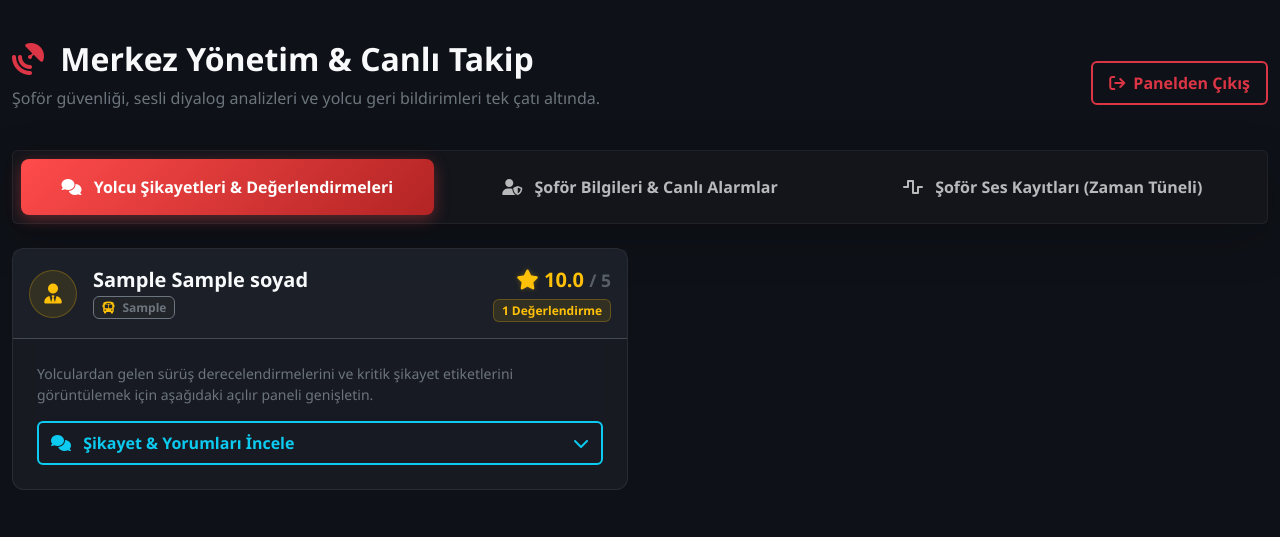
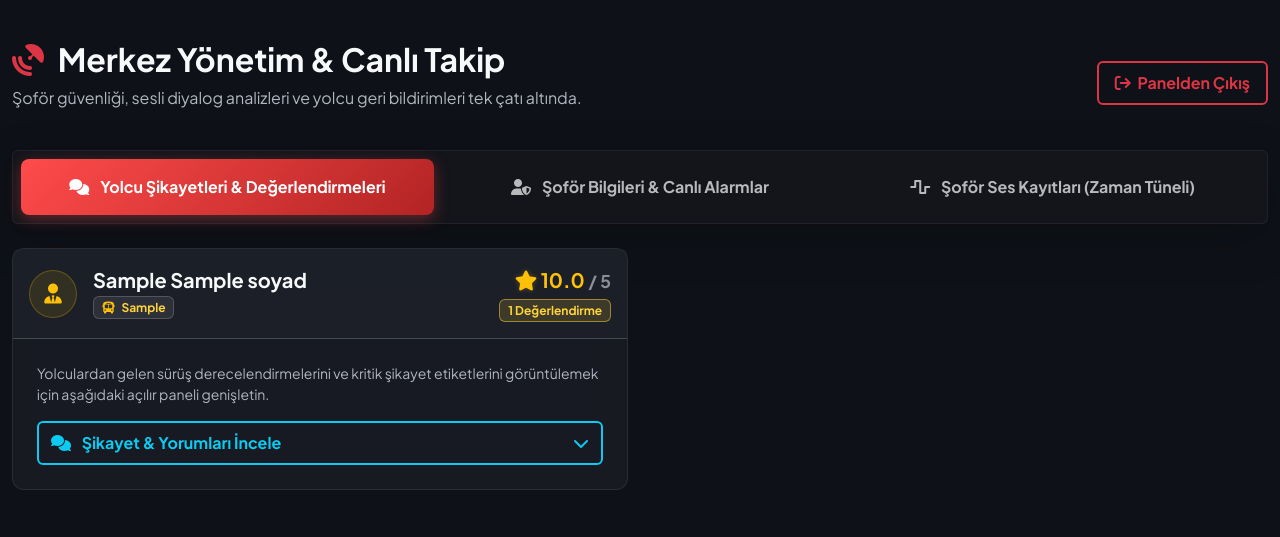
Before and after one commit to AhmetCol11/-Trust-fleet, a Flask app: template app/templates/admin.html in a window 1280 px wide. Shown: the top 537 px of the page. Run offline with Flask 3, Linux system fonts and the light colour scheme; the template is opened without the code that fills it: most values are stand-ins (such as "Sample title", 1, 10 or a date in 2020).

Commit message:
fix: apply global high contrast typography and custom neon badges to resolve text visibility issues

```diff
--- a/app/templates/admin.html
+++ b/app/templates/admin.html
@@ -89,6 +89,73 @@
         font-family: 'Courier New', Courier, monospace;
         font-size: 0.9rem;
     }
+
+    /* Custom High-Contrast Premium Badges */
+    .badge-custom-info {
+        background: rgba(13, 202, 240, 0.15) !important;
+        color: #0dcaf0 !important;
+        border: 1px solid rgba(13, 202, 240, 0.5) !important;
+    }
+    .badge-custom-danger {
+        background: rgba(255, 107, 107, 0.15) !important;
+        color: #ff6b6b !important;
+        border: 1px solid rgba(255, 107, 107, 0.5) !important;
+    }
+    .badge-custom-success {
+        background: rgba(46, 204, 113, 0.15) !important;
+        color: #2ecc71 !important;
+        border: 1px solid rgba(46, 204, 113, 0.5) !important;
+    }
+    .badge-custom-warning {
+        background: rgba(255, 212, 59, 0.15) !important;
+        color: #ffd43b !important;
+        border: 1px solid rgba(255, 212, 59, 0.5) !important;
+    }
+    .badge-custom-dark {
+        background: rgba(255, 255, 255, 0.08) !important;
+        color: #f1f5f9 !important;
+        border: 1px solid rgba(255, 255, 255, 0.18) !important;
+    }
+
+    /* Support classes for badge-custom-dark with inner colors */
+    .badge-custom-dark.text-warning {
+        color: #ffd43b !important;
+    }
+    .badge-custom-dark.text-info {
+        color: #0dcaf0 !important;
+    }
+    .badge-custom-dark.text-danger {
+        color: #ff6b6b !important;
+    }
+    .badge-custom-dark.text-muted {
+        color: #a0a5b5 !important;
+    }
+
+    /* Accordion Premium Styling */
+    .accordion-button {
+        color: #fafafa !important;
+        background-color: rgba(22, 24, 31, 0.65) !important;
+        box-shadow: none !important;
+        border: 1px solid rgba(255, 255, 255, 0.06) !important;
+        transition: all 0.2s ease;
+    }
+    .accordion-button:not(.collapsed) {
+        color: #ffd43b !important; /* Accent text on active */
+        background-color: rgba(30, 33, 41, 0.85) !important;
+        border-color: rgba(255, 212, 59, 0.25) !important;
+    }
+    .accordion-button::after {
+        filter: invert(1) grayscale(1) brightness(2); /* White arrow */
+    }
+    .accordion-item {
+        background: transparent !important;
+        border: none !important;
+    }
+
+    /* General contrast improvements */
+    .text-light-50 {
+        color: rgba(255, 255, 255, 0.65) !important;
+    }
 </style>
 
 <div class="row align-items-center mb-4 mt-3">
@@ -139,7 +206,7 @@
                                 </div>
                                 <div>
                                     <h5 class="fw-bold mb-0 text-light">{{ s.ad }} {{ s.soyad }}</h5>
-                                    <span class="badge bg-dark border border-secondary text-secondary mt-1"><i class="fa-solid fa-bus me-1 text-warning"></i> {{ s.arac_plaka }}</span>
+                                    <span class="badge badge-custom-dark text-warning mt-1"><i class="fa-solid fa-bus me-1 text-warning"></i> {{ s.arac_plaka }}</span>
                                 </div>
                             </div>
 
@@ -153,9 +220,9 @@
                                     <div class="text-warning fw-bold fs-5 star-rating">
                                         <i class="fa-solid fa-star"></i> {{ avg_rating }} <small class="text-secondary opacity-75">/ 5</small>
                                     </div>
-                                    <span class="badge bg-warning bg-opacity-10 text-warning border border-warning border-opacity-25 mt-1">{{ count }} Değerlendirme</span>
+                                    <span class="badge badge-custom-warning mt-1">{{ count }} Değerlendirme</span>
                                 {% else %}
-                                    <span class="badge bg-secondary bg-opacity-20 text-muted border border-secondary border-opacity-20 mt-1">Geri Bildirim Yok</span>
+                                    <span class="badge badge-custom-dark text-muted mt-1">Geri Bildirim Yok</span>
                                 {% endif %}
                             </div>
                         </div>
@@ -193,9 +260,9 @@
                                                     <div class="mb-2">
                                                         {% for t in y.etiketler.split(', ') %}
                                                             {% if 'Hızlı Sürüş' in t or 'Klima Sorunu' in t or 'Çok Yolcu Var' in t or 'Telefonla Konuşuyor' in t or 'Gürültülü' in t %}
-                                                                <span class="badge bg-danger bg-opacity-15 text-danger border border-danger border-opacity-30 me-1 mb-1 px-2 py-1"><i class="fa-solid fa-circle-exclamation me-1"></i> {{ t }}</span>
+                                                                <span class="badge badge-custom-danger me-1 mb-1 px-2 py-1"><i class="fa-solid fa-circle-exclamation me-1"></i> {{ t }}</span>
                                                             {% else %}
-                                                                <span class="badge bg-success bg-opacity-15 text-success border border-success border-opacity-30 me-1 mb-1 px-2 py-1"><i class="fa-solid fa-circle-check me-1"></i> {{ t }}</span>
+                                                                <span class="badge badge-custom-success me-1 mb-1 px-2 py-1"><i class="fa-solid fa-circle-check me-1"></i> {{ t }}</span>
                                                             {% endif %}
                                                         {% endfor %}
                                                     </div>
@@ -252,7 +319,7 @@
                                         </div>
                                         <div>
                                             <h5 class="fw-bold mb-1 text-light">{{ s.ad }} {{ s.soyad }}</h5>
-                                            <span class="badge bg-info bg-opacity-15 text-info border border-info border-opacity-25"><i class="fa-solid fa-bus me-1"></i> {{ s.arac_plaka }}</span>
+                                            <span class="badge badge-custom-info"><i class="fa-solid fa-bus me-1"></i> {{ s.arac_plaka }}</span>
                                         </div>
                                     </div>
 
@@ -260,13 +327,19 @@
                                     <div class="text-start text-md-end">
                                         <div class="mb-1">
                                             <small class="text-secondary me-1">Kullanıcı Adı:</small>
-                                            <span class="badge bg-dark border border-secondary text-info fw-bold badge-code px-2 py-1"><i class="fa-solid fa-user me-1 text-secondary"></i> {{ s.kullanici_adi }}</span>
+                                            <span class="badge badge-custom-dark text-info fw-bold badge-code px-2 py-1"><i class="fa-solid fa-user me-1 opacity-75"></i> {{ s.kullanici_adi }}</span>
                                         </div>
                                         <div>
                                             <small class="text-secondary me-1">Açık Giriş Şifresi:</small>
-                                            <span class="badge bg-danger bg-opacity-15 text-danger border border-danger border-opacity-30 fw-bold badge-code px-2 py-1">
-                                                <i class="fa-solid fa-key me-1 text-secondary"></i> {{ s.sifre_plain or 'Plain-text şifre yok' }}
-                                            </span>
+                                            {% if s.sifre_plain %}
+                                                <span class="badge badge-custom-danger fw-bold badge-code px-2 py-1">
+                                                    <i class="fa-solid fa-key me-1 opacity-75"></i> {{ s.sifre_plain }}
+                                                </span>
+                                            {% else %}
+                                                <span class="badge badge-custom-dark text-muted fw-bold badge-code px-2 py-1">
+                                                    <i class="fa-solid fa-key-skeleton me-1 opacity-50"></i> Şifre Yok
+                                                </span>
+                                            {% endif %}
                                         </div>
                                     </div>
 
@@ -312,7 +385,7 @@
 
                                     <h6 class="fw-bold mb-1 text-light">{{ a.sofor.ad }} {{ a.sofor.soyad }}</h6>
                                     <div class="mb-2">
-                                        <span class="badge bg-dark border border-secondary text-secondary"><i class="fa-solid fa-bus me-1 text-danger"></i> {{ a.sofor.arac_plaka }}</span>
+                                        <span class="badge badge-custom-dark text-danger"><i class="fa-solid fa-bus me-1 text-danger"></i> {{ a.sofor.arac_plaka }}</span>
                                     </div>
 
                                     <div class="p-2 rounded bg-danger bg-opacity-10 text-danger border border-danger border-opacity-20 small style-quote" style="font-style: italic; line-height: 1.4;">
@@ -354,11 +427,11 @@
                                     <div>
                                         <i class="fa-solid fa-user-gear text-info me-2 fs-5"></i>
                                         <span class="fs-5 fw-bold text-light">{{ s.ad }} {{ s.soyad }}</span>
-                                        <span class="badge bg-dark border border-secondary text-secondary ms-2"><i class="fa-solid fa-bus me-1 text-info"></i> {{ s.arac_plaka }}</span>
+                                        <span class="badge badge-custom-dark text-info ms-2"><i class="fa-solid fa-bus me-1 text-info"></i> {{ s.arac_plaka }}</span>
                                     </div>
                                     <div class="text-end">
-                                        <span class="badge bg-warning bg-opacity-10 text-warning border border-warning border-opacity-25 me-2"><i class="fa-solid fa-calendar-check me-1"></i> {{ s_vardiyalar|length }} Vardiya</span>
-                                        <span class="badge bg-info bg-opacity-10 text-info border border-info border-opacity-25"><i class="fa-solid fa-robot me-1"></i> {{ s_sesloglar|length }} Periyodik</span>
+                                        <span class="badge badge-custom-warning me-2"><i class="fa-solid fa-calendar-check me-1"></i> {{ s_vardiyalar|length }} Vardiya</span>
+                                        <span class="badge badge-custom-info"><i class="fa-solid fa-robot me-1"></i> {{ s_sesloglar|length }} Periyodik</span>
                                     </div>
                                 </div>
                             </button>
@@ -382,11 +455,11 @@
                                                             <small class="text-secondary fw-bold"><i class="fa-solid fa-calendar-day me-1"></i> {{ vk.tarih_saat }}</small>
 
                                                             {% if 'NORMAL' in vk.analiz_sonucu or 'DİNÇ' in vk.analiz_sonucu or 'İyi' in vk.analiz_sonucu %}
-                                                                <span class="badge bg-success bg-opacity-15 text-success border border-success border-opacity-30 px-2 py-1 fw-bold"><i class="fa-solid fa-circle-check me-1"></i> {{ vk.analiz_sonucu }}</span>
+                                                                <span class="badge badge-custom-success px-2 py-1 fw-bold"><i class="fa-solid fa-circle-check me-1"></i> {{ vk.analiz_sonucu }}</span>
                                                             {% elif 'YORGUN' in vk.analiz_sonucu or 'RİSK' in vk.analiz_sonucu or 'Kötü' in vk.analiz_sonucu %}
-                                                                <span class="badge bg-danger bg-opacity-15 text-danger border border-danger border-opacity-30 px-2 py-1 fw-bold"><i class="fa-solid fa-triangle-exclamation me-1"></i> {{ vk.analiz_sonucu }}</span>
+                                                                <span class="badge badge-custom-danger px-2 py-1 fw-bold"><i class="fa-solid fa-triangle-exclamation me-1"></i> {{ vk.analiz_sonucu }}</span>
                                                             {% else %}
-                                                                <span class="badge bg-warning bg-opacity-15 text-warning border border-warning border-opacity-30 px-2 py-1 fw-bold"><i class="fa-solid fa-circle-question me-1"></i> {{ vk.analiz_sonucu }}</span>
+                                                                <span class="badge badge-custom-warning px-2 py-1 fw-bold"><i class="fa-solid fa-circle-question me-1"></i> {{ vk.analiz_sonucu }}</span>
                                                             {% endif %}
                                                         </div>
 
@@ -428,7 +501,7 @@
                                                 <div class="bg-dark bg-opacity-35 p-3 rounded mb-3 border border-secondary border-opacity-50" style="background-color: rgba(30, 33, 41, 0.4) !important;">
                                                     <div class="d-flex justify-content-between align-items-center mb-2">
                                                         <small class="text-secondary fw-bold"><i class="fa-solid fa-clock me-1"></i> {{ l.tarih_saat }}</small>
-                                                        <span class="badge bg-info bg-opacity-10 text-info border border-info border-opacity-25 small px-2 py-1"><i class="fa-solid fa-microphone me-1"></i> Asistan Tespiti</span>
+                                                        <span class="badge badge-custom-info small px-2 py-1"><i class="fa-solid fa-microphone me-1"></i> Asistan Tespiti</span>
                                                     </div>
                                                     <div class="p-2 rounded bg-dark bg-opacity-50 border border-secondary border-opacity-50 text-light" style="font-style: italic; font-size: 0.95rem; line-height: 1.4;">
                                                         "{{ l.metin }}"
--- a/app/templates/base.html
+++ b/app/templates/base.html
@@ -5,14 +5,25 @@
     <meta name="viewport" content="width=device-width, initial-scale=1.0">
     <title>{{ title }} - TrustFleet</title>
     <link href="https://cdn.jsdelivr.net/npm/bootstrap@5.3.0/dist/css/bootstrap.min.css" rel="stylesheet">
+    <link rel="preconnect" href="https://fonts.googleapis.com">
+    <link rel="preconnect" href="https://fonts.gstatic.com" crossorigin>
+    <link href="https://fonts.googleapis.com/css2?family=Outfit:wght@300;400;500;600;700;800&family=Plus+Jakarta+Sans:wght@300;400;500;600;700;800&display=swap" rel="stylesheet">
     <link rel="stylesheet" href="https://cdnjs.cloudflare.com/ajax/libs/font-awesome/6.4.0/css/all.min.css">
     <style>
-        body { background-color: #0e1117; color: #fafafa; font-family: 'Segoe UI', Tahoma, Geneva, Verdana, sans-serif; }
+        body { background-color: #0e1117; color: #fafafa; font-family: 'Plus Jakarta Sans', 'Outfit', 'Segoe UI', Tahoma, Geneva, Verdana, sans-serif; }
         .streamlit-container { max-width: 900px; margin: 40px auto; padding: 30px; background-color: #262730; border-radius: 10px; box-shadow: 0 4px 6px rgba(0,0,0,0.3); }
         .stButton>button { width: 100%; border-radius: 4px; border: 1px solid #ff4b4b; background-color: #ff4b4b; color: white; font-weight: bold; padding: 0.5rem 1rem; transition: all 0.3s; }
         .stButton>button:hover { background-color: #ff3333; border-color: #ff3333; }
         .nav-tabs .nav-link { color: #aaa; border: none; border-bottom: 2px solid transparent; }
         .nav-tabs .nav-link.active { color: #fff; background: transparent; border-color: transparent; border-bottom: 2px solid #ff4b4b; font-weight: bold; }
+
+        /* Global High-Contrast Text Overrides for Dark Backgrounds */
+        .text-secondary {
+            color: #b2b6c1 !important;
+        }
+        .text-muted {
+            color: #8c91a0 !important;
+        }
     </style>
 </head>
 <body>
```
Also changed, not shown: docs/ai-gunlugu.md (+13 -0 lines).
